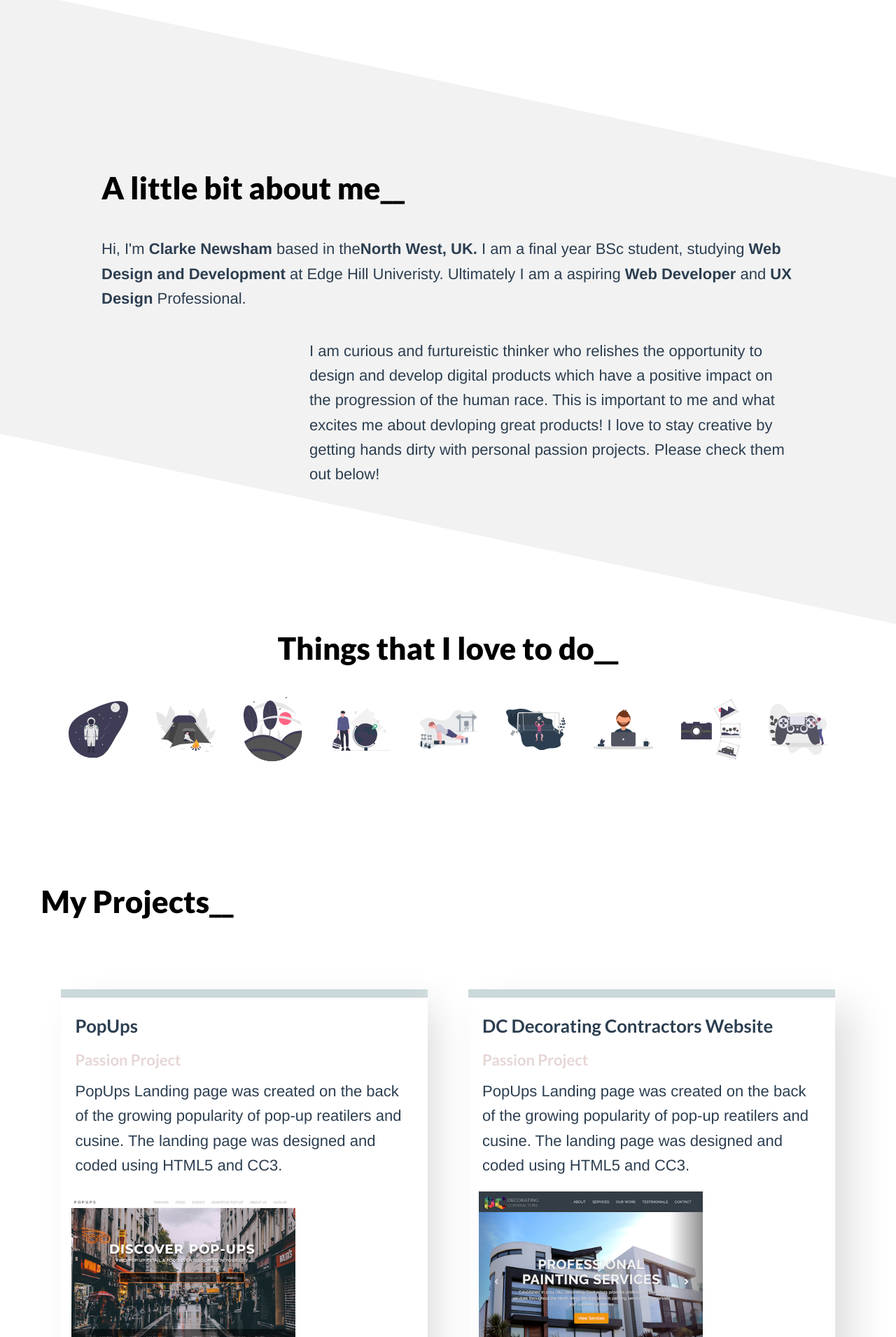
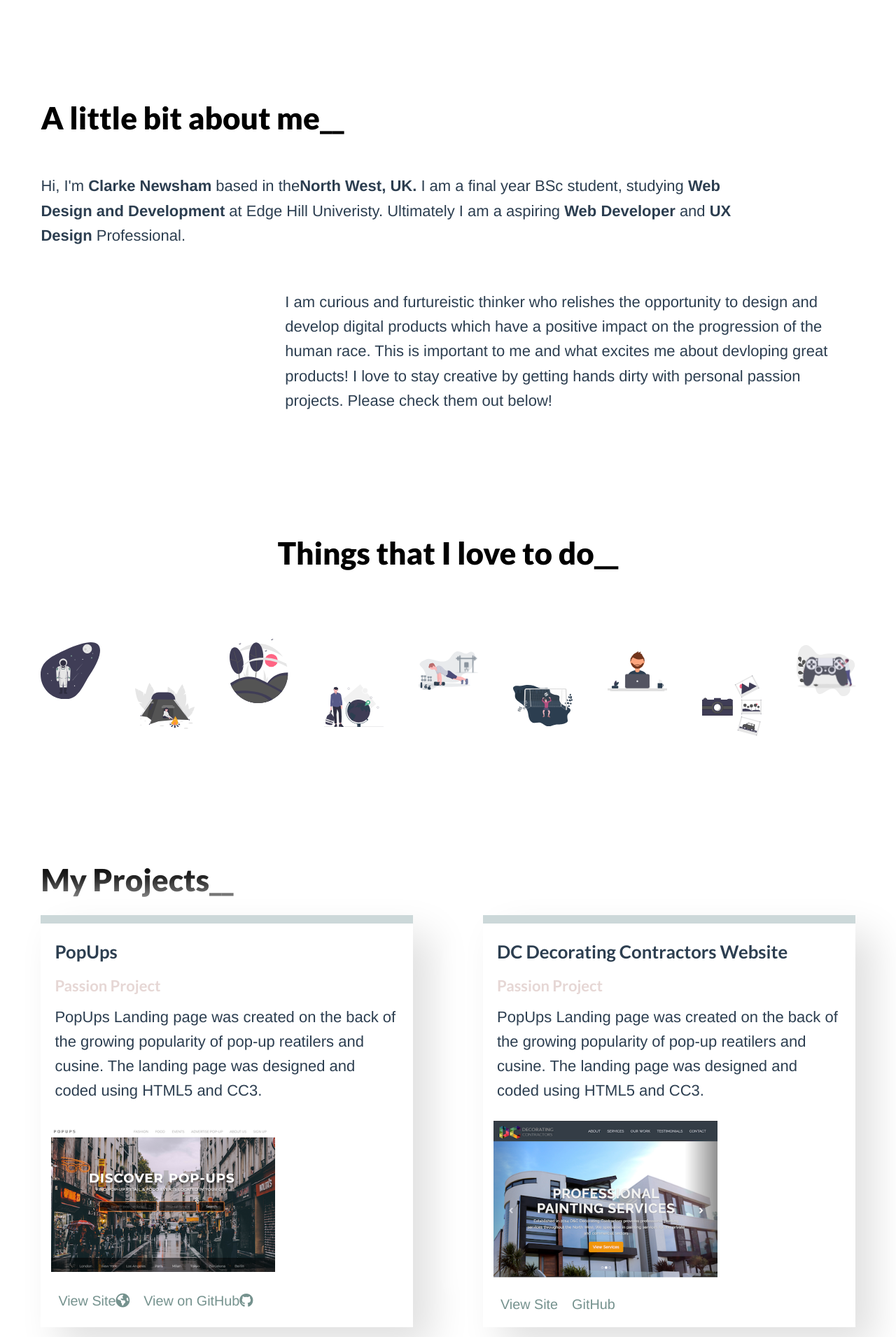
Before and after one commit to clarkenewsh/portfolio-site, a Vue app: page / in a window 1280 px wide. Shown: the part 929-2840 px from the top of the page at 70% size. Built offline with nearby package versions, Linux system fonts and the light colour scheme.

Commit message:
footer component social links, project component css grid applied

```diff
--- a/src/components/About.vue
+++ b/src/components/About.vue
@@ -1,7 +1,7 @@
 <template>
   <section id="about">
-    <div class="diagonal-box">
-      <div class="content">
+    <!-- <div class="diagonal-box">
+      <div class="content"> -->
         <h2>A little bit about me__</h2>
           <p>Hi, I'm <strong>Clarke Newsham</strong> based in the<strong>North West, UK.</strong>
             I am a final year BSc student, studying <strong>Web Design and Development</strong> at Edge Hill Univeristy.
@@ -11,8 +11,8 @@
             which have a positive impact on the progression of the human race. This is important to me and what excites
             me about devloping great products! I love to
             stay creative by getting hands dirty with personal passion projects. Please check them out below!</p>
-      </div>
-    </div>
+      <!-- </div>
+    </div> -->
 
   </section>
 </template>
@@ -27,15 +27,17 @@
 
 <style scoped>
   #about {
-    grid-column: 1/-1;
+    grid-column: 2;
     /* need to figure a way to take this section out of the ccs grid layout so the background can go full width */
 
   }
 
 
   p {
-    padding: 20px 0px;
+    padding: 30px 0px;
   }
+
+
 
   p:nth-of-type(2) {
      width: 85%;
@@ -44,7 +46,7 @@
 
 
 
-  .diagonal-box {
+  /* .diagonal-box {
     background-image: linear-gradient(45deg, #f2f2f2, #f2f2f2);
     transform: skewY(12deg);
 
@@ -56,7 +58,7 @@
     margin: 0 auto;
     transform: skewY(-12deg);
     padding-top: 100px;
-  }
+  } */
 
 
   @media only screen and (min-width: 768px) {
@@ -64,14 +66,18 @@
       margin-top: 100px;
     }
 
+    p:nth-of-type(1) {
+      width: 85%;
+    }
 
    p:nth-of-type(2) {
      width: 70%;
      margin-left: auto;
+
    }
 
-    .diagonal-box {
+    /* .diagonal-box {
       min-height: 29em;
-    }
+    } */
   }
 </style>
--- a/src/components/Footer.vue
+++ b/src/components/Footer.vue
@@ -28,8 +28,7 @@
     padding: 10px 10px;
     grid-column: 2;
     border-top: 6px solid #ccd8d9;
-    display: grid;
-    grid-template-columns: 2fr 1fr;
+
   }
 
 
@@ -37,12 +36,8 @@
     display: flex;
     flex-wrap: wrap;
     list-style: none;
-    justify-content: space-around;
+    justify-content: space-between;
     padding: 10px;
-
-
-
-
   }
 
   footer ul li {
@@ -55,13 +50,10 @@
     font-size: 130%;
   }
 
-  footer p {
-    text-align: center;
-    padding: 10px;
-  }
 
   .copyright {
     font-size: 70%;
+    align-items: baseline;
   }
 
   @media only screen and (min-width: 768px) {
--- a/src/components/Hobbies.vue
+++ b/src/components/Hobbies.vue
@@ -1501,14 +1501,10 @@
 
 <style scoped>
     #hobbies {
-        grid-column: 2;
+        grid-column: 1/-1;
         text-align: center;
 
-    }
-
-    .hobbies {
-        text-align: center;
-        margin: 100px 0px;
+
     }
 
 
@@ -1522,8 +1518,10 @@
     }
 
     ul li {
-        padding: 20px;
+        padding: 25px;
     }
+
+
 
     svg {
         max-width: 65px;
@@ -1535,6 +1533,10 @@
         svg {
         max-width: 85px;
         height: auto;
+    }
+
+        ul li:nth-of-type(even) {
+        margin-top: 100px;
     }
   }
 
--- a/src/components/Projects.vue
+++ b/src/components/Projects.vue
@@ -11,8 +11,11 @@
       </div>
       <img src="../assets/popups-thumb.png" alt="">
       <div class="project-cta">
-        <a href="">View Site</a>
-        <a href="">GitHub</a>
+        <a href="">View Site<i class="fas fa-globe-americas"></i>
+
+        </a>
+        <a href="">View on GitHub<i class="fab fa-github"></i>
+        </a>
       </div>
     </figure>
     <figure class="feature-card">
@@ -133,16 +136,20 @@
   grid-column: 2;
 }
 
+.cards {
+  display: grid;
+  grid-template-columns: 1fr;
+  grid-row-gap: 50px;
+}
+
 
 .feature-card {
   box-shadow: 26px 26px 52px #e0e0e0, -26px -26px 52px #ffffff;
   padding: 15px;
   border-top: 12px solid #ccd8d9;
-  margin: 75px auto;
-  max-width: 90%;
   display: grid;
   grid-template-columns: 1fr;
-  grid-gap: 15px;
+  grid-gap: 20px;
 }
 
 .feature-card div > * {
@@ -151,12 +158,14 @@
 
 .project-cta {
   grid-column: 1/-1;
-  text-align: right;
+  text-align: left;
 }
 
 .project-cta a {
-  color: #75928E;
+  color: #75928e;
   padding: 10px;
+  text-decoration: none;
+  font-size: 90%;
 }
 
 h4 {
@@ -177,6 +186,7 @@ img {
     .cards {
       display: grid;
       grid-template-columns: 1fr 1fr;
+      grid-gap: 100px;
 
     }
     .feature-card {
```
